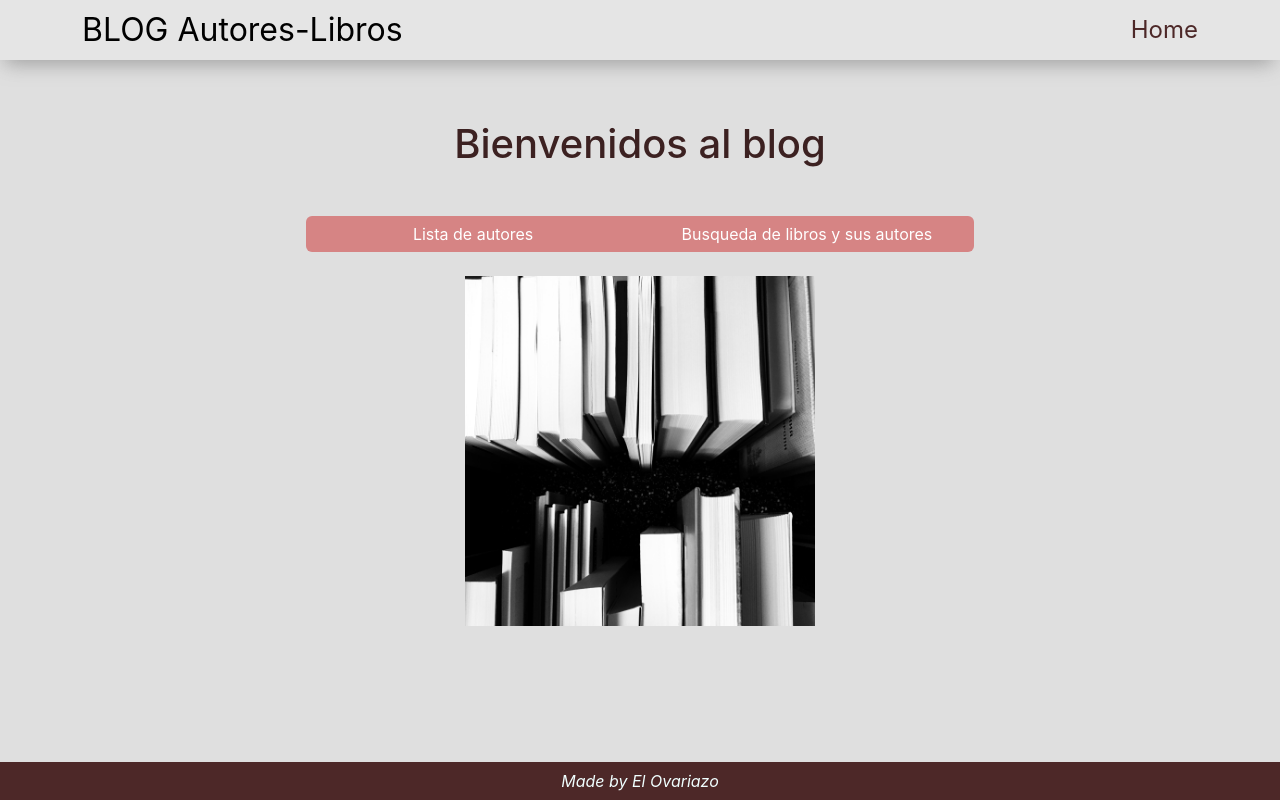
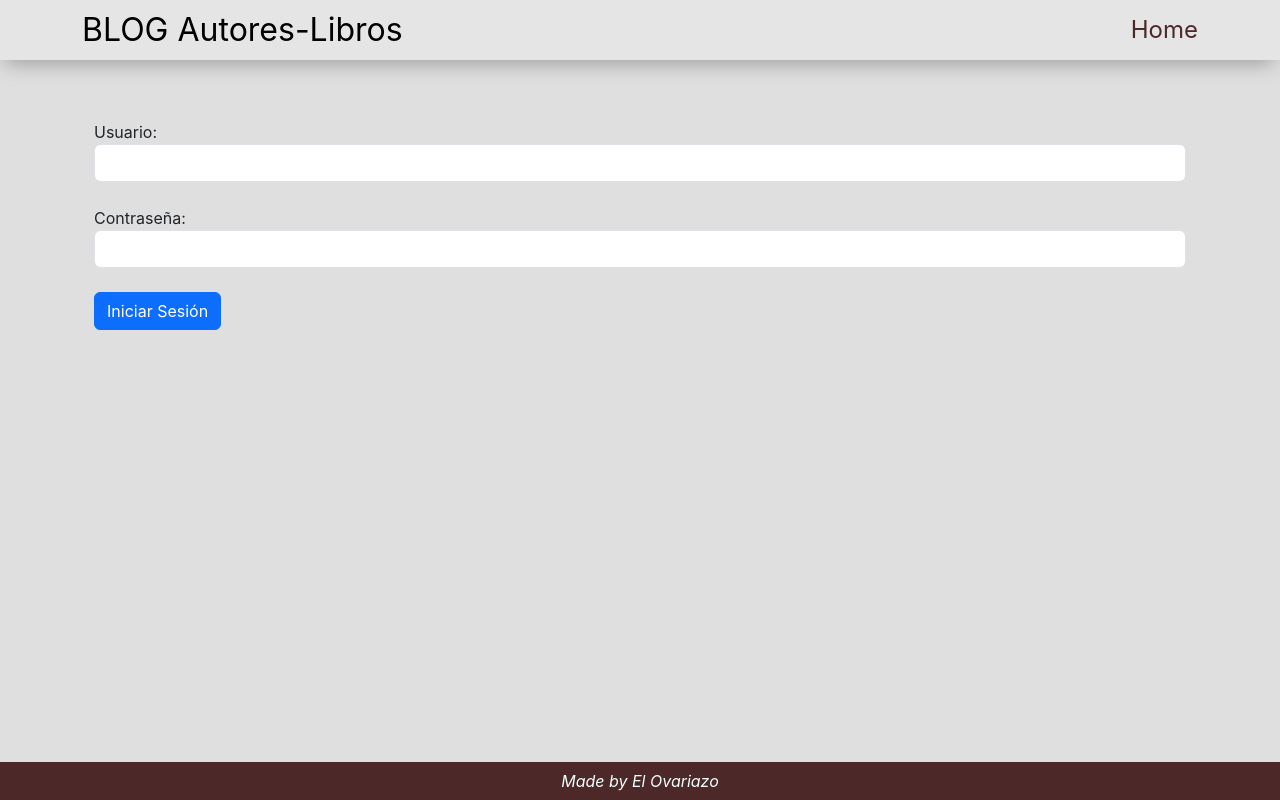
Before and after one commit to MagaliAbratte/autores-libros, a React (Create React App) app: page / in a window 1280 px wide. Built offline with nearby package versions, Linux system fonts and the light colour scheme.

Commit message:
login works

```diff
--- a/package.json
+++ b/package.json
@@ -7,6 +7,7 @@
     "@testing-library/react": "^13.4.0",
     "@testing-library/user-event": "^13.5.0",
     "bootstrap": "^5.3.2",
+    "jwt-decode": "^4.0.0",
     "react": "^18.2.0",
     "react-bootstrap": "^2.9.1",
     "react-dom": "^18.2.0",
--- a/src/App.js
+++ b/src/App.js
@@ -5,6 +5,7 @@ import { Libros } from './components/Libros';
 import { Home } from './components/Home';
 import { Footer } from './components/Footer';
 import { NavBar } from './components/NavBar';
+import Login from './components/Login';
 
 function App() {
   return (
@@ -12,7 +13,8 @@ function App() {
       <BrowserRouter>
          <NavBar />
          <Routes>
-          <Route path='/' element ={ <Home/>}/>
+          <Route path='/' element ={ <Login/>}/>
+          <Route path='/home' element ={ <Home/>}/>
           <Route path='/autores' element= {<Autores/>}/>
           <Route path='/libros' element= {<Libros />}/>
          </Routes>
--- a/src/components/Login.jsx
+++ b/src/components/Login.jsx
@@ -1,40 +1,53 @@
 import React, {useState, useEffect} from 'react';
-import Cookies from 'universal-cookie';
-import axios from 'axios';
+import jwt_decode from 'jwt-decode';
+import { Link, Navigate, redirect, useHistory, useNavigate } from 'react-router-dom'
 
-function Login(props) {
+function Login() {
 
-const baseUrl="https://localhost:44322/api/usuarios";
-const cookies = new Cookies();
+  //const history = useHistory();
+  let navigate = useNavigate();
 
-const [form, setForm]=useState({
-  username:'',
-  password: ''
-});
-  const handleChange=e=>{
- const {name, value} = e.target;
- setForm({
-   ...form,
-   [name]: value
- });
-  }
+const [username, setUsername] = useState("");
+const [password, setPassword] = useState("");
 
-const iniciarSesion=async()=>{
+// const [form, setForm]=useState({
+//   username:'',
+//   password: ''
+// });
+//   const handleChange=e=>{
+//  const {name, value} = e.target;
+//  setForm({
+//    ...form,
+//    [name]: value
+//  });
+//   }
 
-    const url = "https://magaliabratte-001-site1.itempurl.com/api/cuentas/registrar"
-    const resp = await fetch(url)
+const iniciarSesion = async()=>{
+
+    const url = "https://magaliabratte-001-site1.itempurl.com/api/cuentas/login"
+
+    const requestOptions = {
+      method: 'POST',
+      headers: { 'Content-Type': 'application/json' },
+      body: JSON.stringify({"email": username, "password": password})
+    };
+
+    console.log(requestOptions)
+    await fetch(url, requestOptions)
     .then(response=>{
-      return response.data;
+      console.log(response)
+      if(!response.ok) {
+      alert('Usuario inválido')
+      } else {
+      return response.json()
+      }
     }).then(response=>{
-      if(response.length>0){
-        var respuesta=response[0];
-        cookies.set('id', respuesta.id, {path: '/'});
-        cookies.set('apellido_paterno', respuesta.apellido_paterno, {path: '/'});
-        alert("Bienvenido: "+respuesta.nombre+" "+respuesta.apellido_paterno);
-        props.history.push('/menu');
-      }else{
-        alert('El usuario o la contraseña no son correctos');
-      }
+      const { token, expiracion } = response;
+      localStorage.setItem("token", token);
+      localStorage.setItem("expiracion", expiracion)
+      //redirect("/home")
+      //history.push('/home');
+      navigate('/home')
     })
 
     .catch(error=>{
@@ -42,15 +55,9 @@ const iniciarSesion=async()=>{
     })
   }
 
-  useEffect(()=>{
-if(cookies.get('id')){
-  props.history.push('/menu');
-}
-  },[]);
-
     return (
-        <div className="containerPrincipal">
-        <div className="containerLogin">
+        <div className="container">
+        <div className="container">
           <div className="form-group">
             <label>Usuario: </label>
             <br />
@@ -58,7 +65,8 @@ if(cookies.get('id')){
               type="text"
               className="form-control"
               name="username"
-              onChange={handleChange}
+              value = {username}
+              onChange={e => setUsername(e.target.value)}
             />
             <br />
             <label>Contraseña: </label>
@@ -67,9 +75,11 @@ if(cookies.get('id')){
               type="password"
               className="form-control"
               name="password"
-              onChange={handleChange}
+              value={password}
+              onChange={e => setPassword(e.target.value)}
             />
             <br />
+            {/* <Link to= '/home' onClick={()=>iniciarSesion()}> Iniciar sesión</Link> */}
             <button className="btn btn-primary" onClick={()=>iniciarSesion()}>Iniciar Sesión</button>
           </div>
         </div>
```
Also changed, not shown: 1 other file (tests, documents, lock files or other folders).
